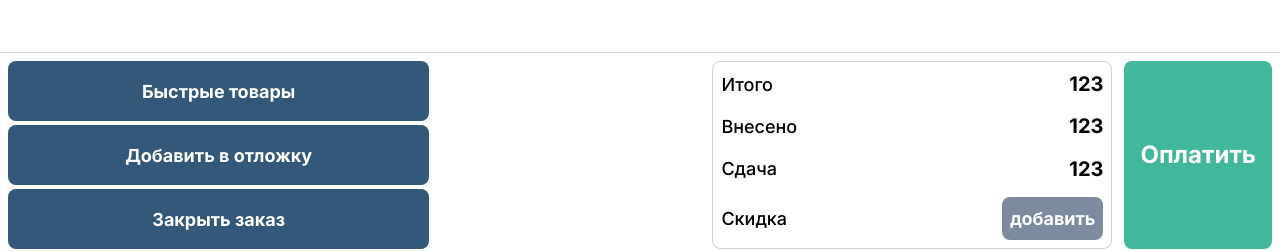
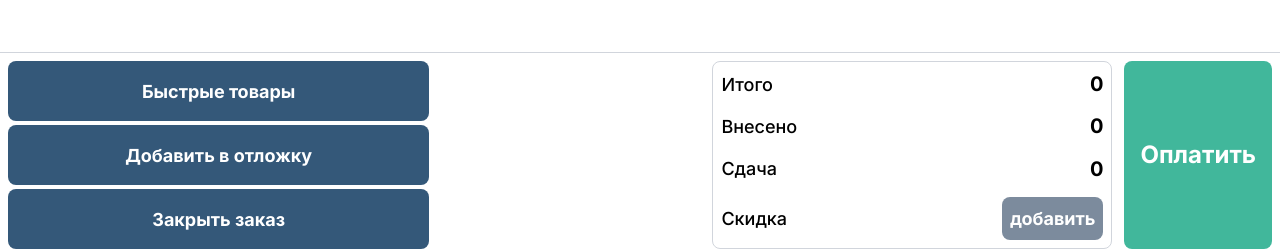
Before and after one commit to 1skRov/ss_system, a Vue app: page /table-page in a window 1280 px wide. Shown: the part 543-794 px from the top of the page. Built offline with nearby package versions, Linux system fonts and the light colour scheme; sample sign-in values are in the browser's storage.

Commit message:
update table

```diff
--- a/src/components/MainFooter.vue
+++ b/src/components/MainFooter.vue
@@ -1,9 +1,24 @@
 <script setup>
-import { ref } from 'vue'
+import { ref, defineProps } from 'vue'
 import NumPanel from './NumPanel.vue'
 import DiscountModal from './DiscountModal.vue'
 import QuickItemsModal from './QuickItemsModal.vue'
 import PayModal from './PayModal.vue'
+
+const props = defineProps({
+  totalPrice: {
+    type: Number,
+    default: 0,
+  },
+  payedSumm: {
+    type: Number,
+    default: 0,
+  },
+  discount: {
+    type: Number,
+    default: 0,
+  },
+})
 
 const showModal = ref(false)
 const showQuickItems = ref(false)
@@ -57,15 +72,15 @@ const handleNumPanelInput = (value) => {
       >
         <div class="item">
           <p class="label">Итого</p>
-          <p class="value">123</p>
+          <p class="value">{{ props.totalPrice }}</p>
         </div>
         <div class="item">
           <p class="label">Внесено</p>
-          <p class="value">123</p>
+          <p class="value">{{ props.payedSumm }}</p>
         </div>
         <div class="item">
           <p class="label">Сдача</p>
-          <p class="value">123</p>
+          <p class="value">{{ 0 }}</p>
         </div>
         <div class="item">
           <p class="label">Скидка</p>
@@ -91,7 +106,6 @@ const handleNumPanelInput = (value) => {
     >
       <DiscountModal
         :order-total="12345"
-        v-model:discount-value="discountValue"
         @focus-input="(input) => (activeInput = input)"
         @close="closeModal"
       />
--- a/src/pages/ContentPage.vue
+++ b/src/pages/ContentPage.vue
@@ -31,7 +31,8 @@ onMounted(async () => {
     <MainFooter
       v-if="showFooter"
       :total-price="orderStore.totalPrice"
-      :items-count="orderStore.orderItems.length"
+      :payed-summ="orderStore.discount"
+      :discount="orderStore.discount"
     />
   </div>
 </template>
--- a/src/pages/Tablepage.vue
+++ b/src/pages/Tablepage.vue
@@ -1,5 +1,5 @@
 <script setup>
-import { inject, ref, watch, computed, onMounted } from 'vue'
+import { inject, ref, watch, computed } from 'vue'
 import { useOrderStore } from '@/stores/orderStore'
 import EditModal from '@/components/EditModal.vue'
 import NumPanel from '@/components/NumPanel.vue'
@@ -19,18 +19,13 @@ const modalData = ref({
 
 const rows = computed(() => {
   return orderData.items.value.map((item) => {
-    const price = item.sale_cost || 0
-    const qty = item.amount || 0
-    const discount = item.discount || 0
-    const total = price * qty - (price * qty * discount) / 100
-
     return {
       id: item._id,
-      name: item.title || 'Без названия',
-      qty: qty,
-      price: price,
-      discount: discount,
-      total: total,
+      name: item.good.title || 'Без названия',
+      qty: item.amount || 0,
+      price: item.good.sale_cost || 0,
+      discount: item.discount || 0,
+      total: item.cost,
       checked: false,
     }
   })
@@ -52,6 +47,7 @@ watch(
 const openModal = (row) => {
   showModal.value = true
   modalData.value = {
+    name: row.name,
     qty: row.qty.toString(),
     price: row.price.toString(),
     discount: (row.discount * 100).toString(),
@@ -99,9 +95,9 @@ const removeProduct = async (orderItemId) => {
           <th scope="col" class="w-12 text-center">
             <input
               id="hs-table-checkbox-all"
+              v-model="selectAll"
               type="checkbox"
               class="rounded-sm w-5 h-5"
-              v-model="selectAll"
             />
           </th>
           <th scope="col" class="text-left">Название</th>
@@ -120,9 +116,9 @@ const removeProduct = async (orderItemId) => {
           <td class="flex items-center justify-center">
             <input
               :id="`row-${row.id}`"
+              v-model="row.checked"
               type="checkbox"
               class="rounded-sm w-5 h-5"
-              v-model="row.checked"
               @click.stop
             />
           </td>
--- a/src/stores/orderStore.js
+++ b/src/stores/orderStore.js
@@ -12,11 +12,13 @@ export const useOrderStore = defineStore('order', {
   getters: {
     orderItems: (state) => state.currentOrder?.items || [],
     totalPrice: (state) => {
-      if (!state.currentOrder?.items) return 0
-      return state.currentOrder.items.reduce(
-        (total, item) => total + item.price * item.amount,
-        0
-      )
+      return state.currentOrder?.order?.price || 0
+    },
+    discount: (state) => {
+      return state.currentOrder?.order?.discount || 0
+    },
+    payed_summ: (state) => {
+      return state.currentOrder?.order?.payed_summ || 0
     },
     activeOrderId: (state) => state.currentOrder?.id || null,
   },
```
